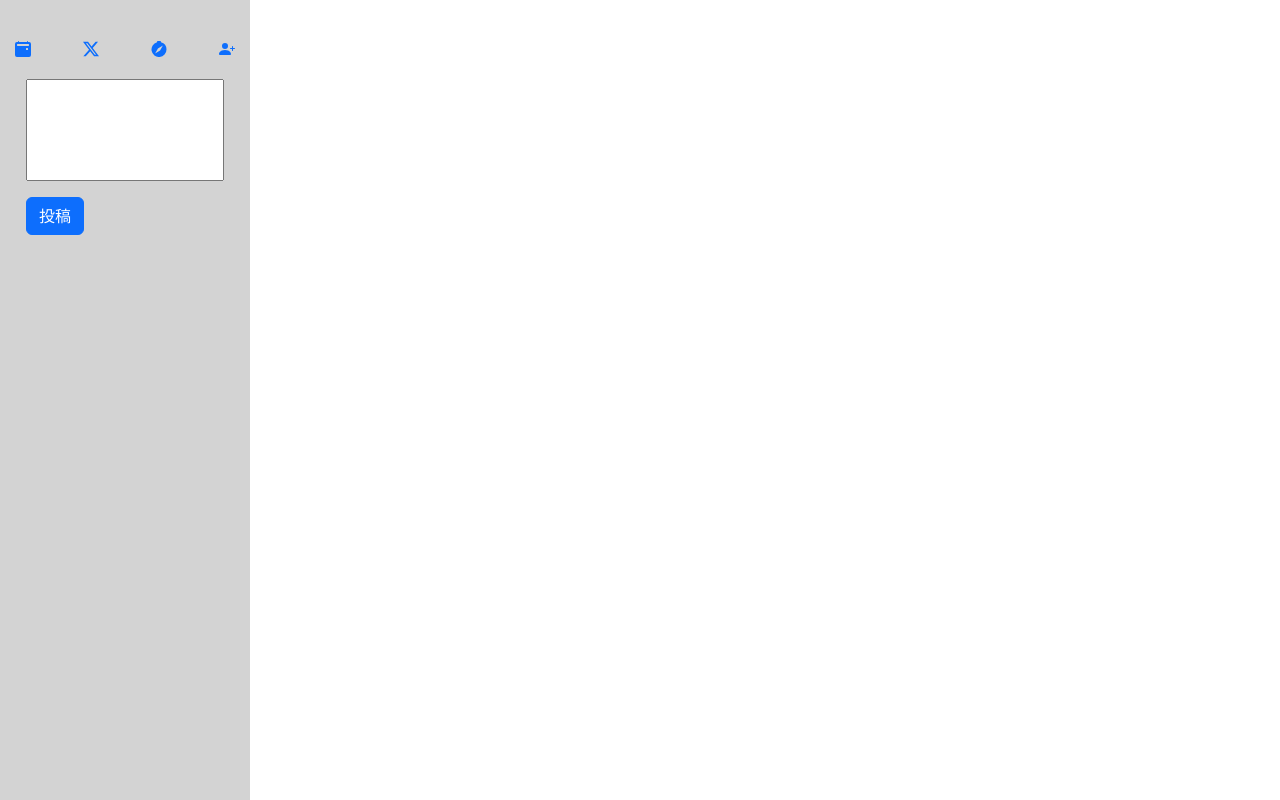
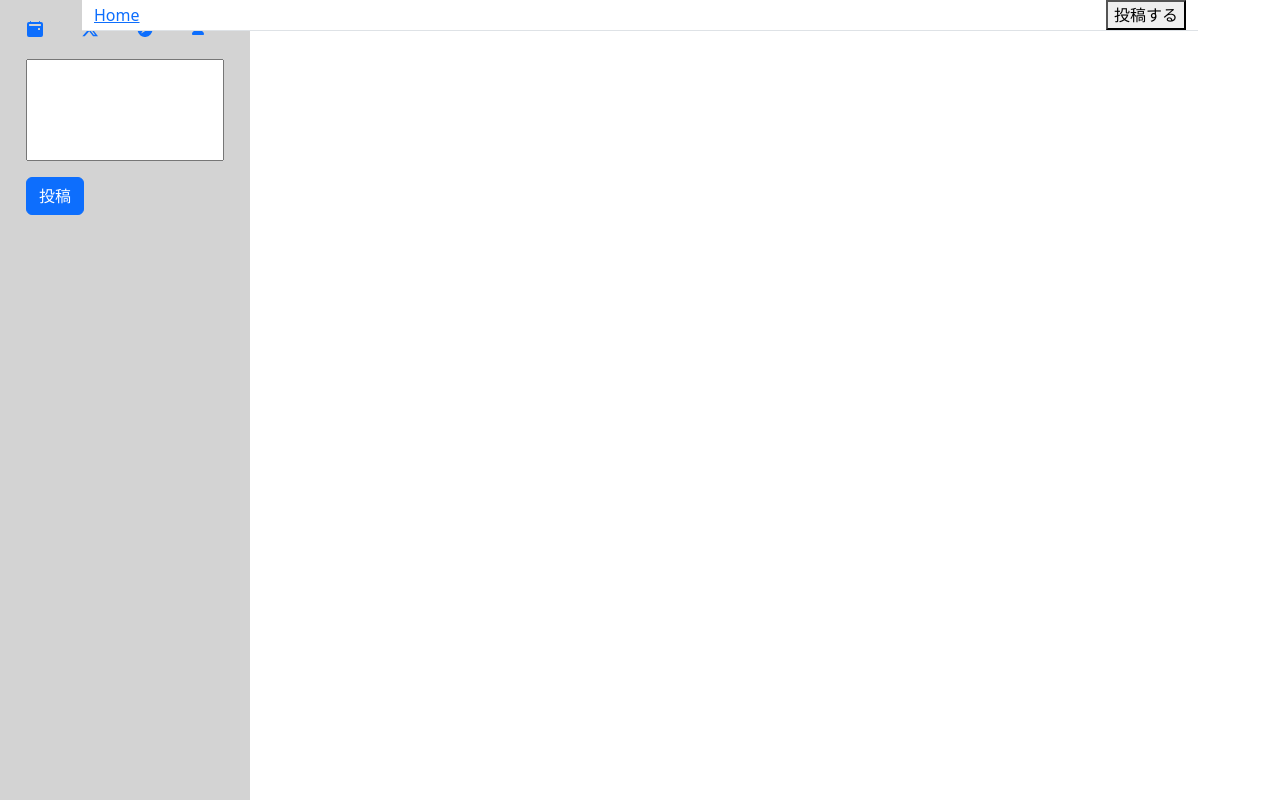
Before and after one commit to hibiki1023k/kcl-BBS, a Next.js app: page / in a window 1280 px wide. Built offline with nearby package versions, Linux system fonts and the light colour scheme.

Commit message:
modal creating...

```diff
--- a/src/app/header.js
+++ b/src/app/header.js
@@ -1,14 +1,18 @@
+// header.js
 import Link from 'next/link';
 import 'bootstrap/dist/css/bootstrap.min.css';
+import React from 'react';
 
-const Header = () => {
+const Header = ({onOpenModal}) => {
     return (
         <header className="sticky-top border-bottom bg-white">
             <div className="container-fluid d-flex justify-content-between align-items-center">
                 <Link href="/">
                     Home
                 </Link>
-        <div>Link</div>
+                <button onClick={onOpenModal}>
+                    投稿する
+                </button>
             </div>
         </header>
     );
--- a/src/app/layout.js
+++ b/src/app/layout.js
@@ -1,11 +1,15 @@
+//layout.js
 "use client";
 import React, { useState } from 'react';
+import Header from './header';
+// import Footer from './footer';
 import Sidebar from './sidebar';
 import 'bootstrap/dist/css/bootstrap.min.css';
 
-export default function Layout({ children }) {
+export default function Layout({ children, onOpenModal }) {
     return (
         <div className="container">
+            <Header onOpenModal={onOpenModal}/>
             <div className="centent-area">
                 <Sidebar />
                 <main>{children}</main>
--- a/src/app/page.js
+++ b/src/app/page.js
@@ -1,3 +1,4 @@
+// page.js
 import React from "react";
 import "bootstrap/dist/css/bootstrap.min.css";
 
--- a/src/app/sidebar.js
+++ b/src/app/sidebar.js
@@ -31,19 +31,16 @@ function Sidebar() {
             padding: '15px',
             width: '250px',
         }}>
-            <div style={{
-                marginTop: '20px',
-                display: 'flex',
-                justifyContent: 'space-between',
-                width: '100%',
-            }}>
-                <a href="/" rel="noopener noreferrer">
+            <div class='container'>
+                <div class='row'>
+                    <a href="/" rel="noopener noreferrer" class="col-3">
                         <BsCalendar2EventFill />
                     </a>
                     <a
                     href="https://twitter.com/Career_Kyutech"
                     target='_blank'
                     rel="noopener noreferrer"
+                    class="col-3"
                     >
                         <BsTwitterX />
                     </a>
@@ -51,6 +48,7 @@ function Sidebar() {
                     href="https://www.kyutech.ac.jp/career/kcl.html"
                     target='_blank'
                     rel="noopener noreferrer"
+                    class="col-3"
                     >
                         <BsCompassFill />
                     </a>
@@ -58,9 +56,11 @@ function Sidebar() {
                     href="https://forms.office.com/pages/responsepage.aspx?id=qYb528fyAUeIzkY97HbLpB-zKEplxShPoixnaC14gZxURUZXQjRFSDFIWEhPNEVGNEtRU1RNUkhFSi4u"
                     target='_blank'
                     rel="noopener noreferrer"
+                    class="col-3"
                     >
                         <BsFillPersonPlusFill />
                     </a>
+                </div>
             </div>
             <div style={{
                 marginTop: '20px',
```
Also changed, not shown: src/app/Modal.js (added, +58 -0 lines), src/app/app.js (+20 -7 lines). Lines whose indentation alone changed are shown as unchanged.
